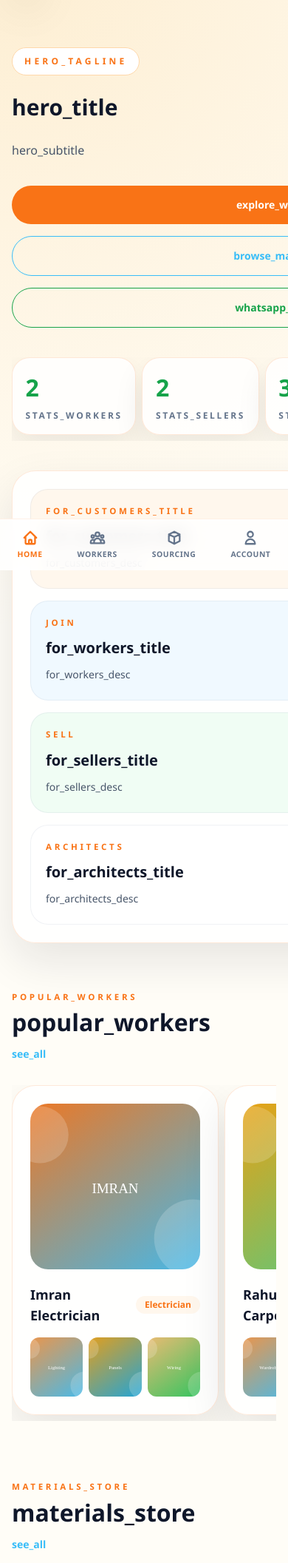
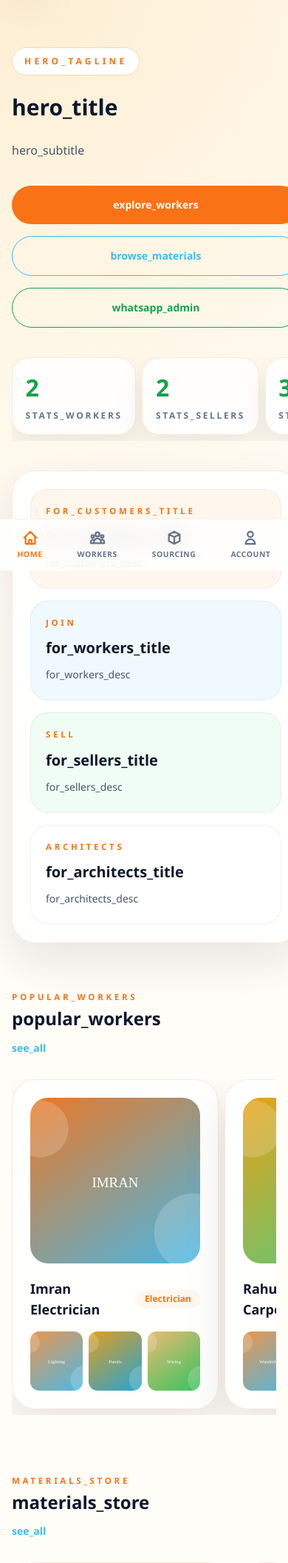
Before and after one commit to Urvishaa11/work25, a Flask app: page / in a window 390 px wide; the page is wider, and only the part inside the window is pictured. Shown: the part 73-2186 px from the top of that part at 74% size. Run offline with Flask 3, Linux system fonts and the light colour scheme; the visitor is signed in with stand-in values (Sample User, id 1); data comes from the database, SQL or seed files in the repository; data that the repository does not hold is empty; some libraries are stand-ins or nearby versions.

Commit message:
Force total responsive containment to fix mobile width blowout

```diff
--- a/static/css/style.css
+++ b/static/css/style.css
@@ -8,7 +8,7 @@ body { font-family: 'Segoe UI', Tahoma, Geneva, Verdana, sans-serif; padding-bot
 .mini-card { border-radius: 1.5rem; padding: 1.25rem; border: 1px solid rgba(148,163,184,.14); }
 .eyebrow { font-size: .72rem; font-weight: 800; letter-spacing: .32em; text-transform: uppercase; color: #f97316; }
 .section-head { display: flex; gap: 1rem; flex-direction: column; justify-content: space-between; }
-.section-title { margin-top: .5rem; max-width: 46rem; font-size: clamp(2rem, 4vw, 3.3rem); line-height: 1.1; font-weight: 900; }
+.section-title { margin-top: .5rem; max-width: 46rem; font-size: clamp(1.5rem, 5vw, 3.3rem); line-height: 1.1; font-weight: 900; word-break: break-word; overflow-wrap: break-word; hyphens: auto; }
 .stat-card { border-radius: 1.5rem; border: 1px solid rgba(249,115,22,.16); background: rgba(255,255,255,.84); padding: 1rem 1.1rem; box-shadow: 0 18px 40px rgba(15,23,42,.08); }
 .stat-card span { display: block; font-size: 2rem; font-weight: 900; color: #16a34a; }
 .stat-card p { margin-top: .3rem; font-size: .75rem; font-weight: 800; letter-spacing: .22em; text-transform: uppercase; color: #64748b; }
@@ -36,7 +36,7 @@ body { font-family: 'Segoe UI', Tahoma, Geneva, Verdana, sans-serif; padding-bot
 .active-chip { background: linear-gradient(135deg, #f59e0b, #f97316); border-color: transparent; color: white; }
 .horizontal-scroll {
     overflow-x: auto; display: flex; gap: 0.5rem; padding-bottom: 0.5rem;
-    scrollbar-width: none; -ms-overflow-style: none;
+    scrollbar-width: none; -ms-overflow-style: none; width: 100%; max-width: 100vw;
 }
 .horizontal-scroll::-webkit-scrollbar { display: none; }
 @media (min-width: 768px) { .section-head { flex-direction: row; align-items: flex-end; } }
--- a/templates/base.html
+++ b/templates/base.html
@@ -37,7 +37,7 @@
         }
     </script>
 </head>
-<body class="bg-work24-cream text-work24-ink {% if not has_lang %}overflow-hidden{% endif %}">
+<body class="w-full max-w-[100vw] overflow-x-hidden bg-work24-cream text-work24-ink {% if not has_lang %}overflow-hidden{% endif %}">
     {% if not has_lang %}
     <div class="fixed inset-0 z-[100] flex items-center justify-center bg-work24-ink/95 backdrop-blur-xl">
         <div class="mx-auto max-w-lg px-6 text-center">
```
